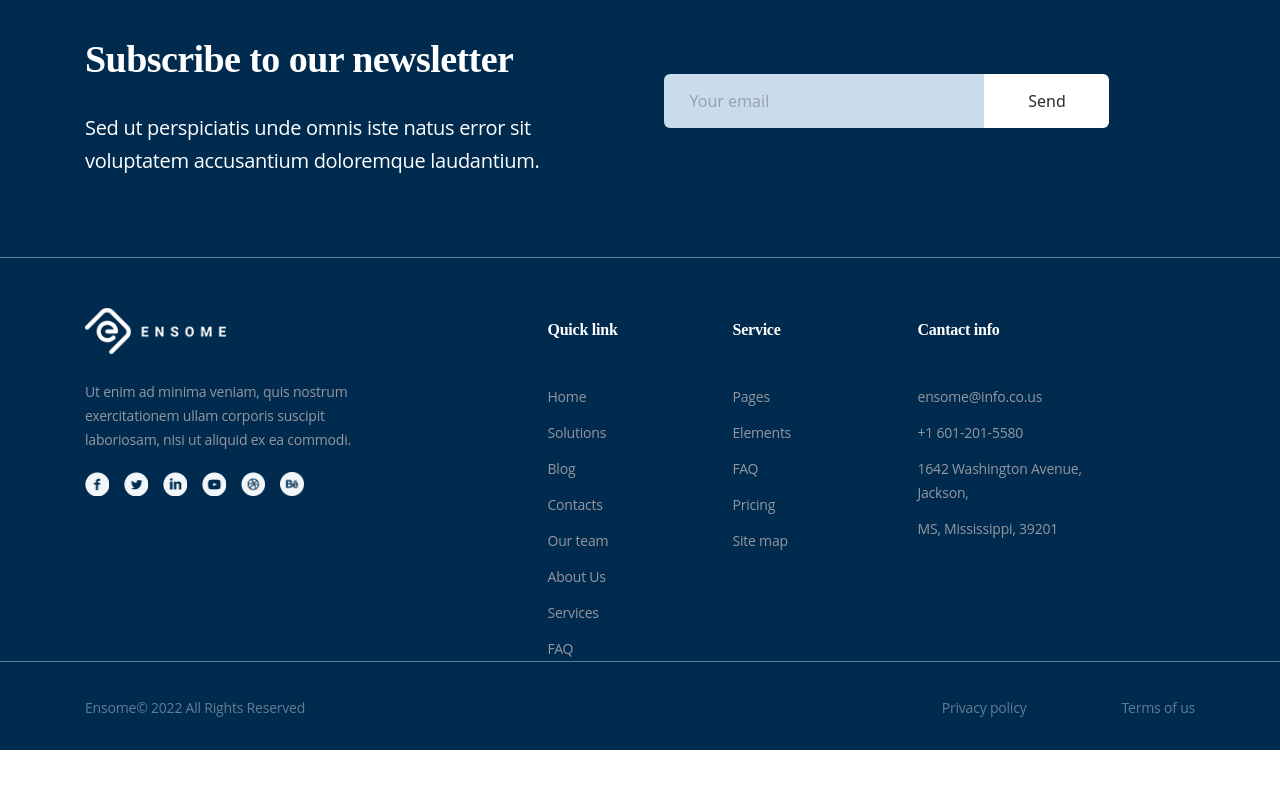
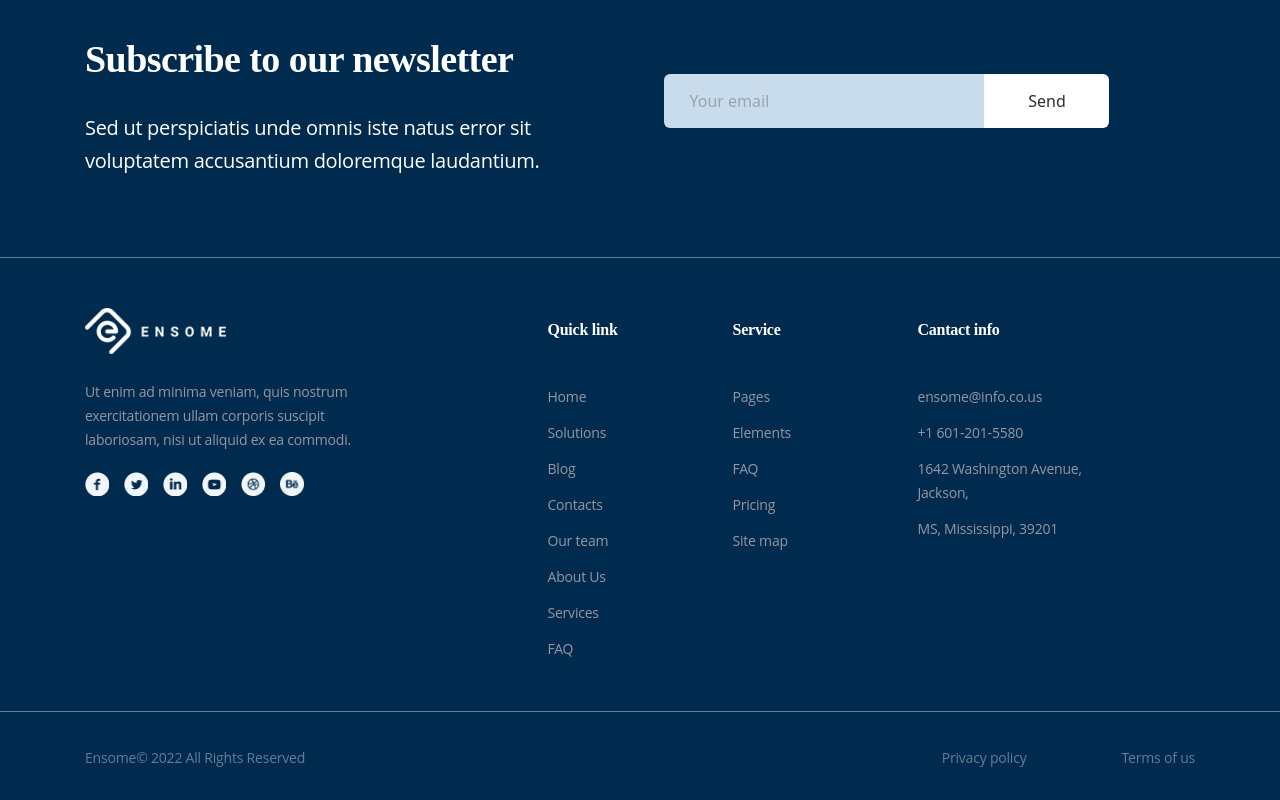
Before and after one commit to Sergiu333/website, a Next.js app: page / in a window 1280 px wide. Shown: the part 5941-6741 px from the top of the page. Before the commit the page ends 6691 px from the top, so only its background shows below. Built offline with nearby package versions, Linux system fonts and the light colour scheme.

Commit message:
feat : edited footer component

```diff
--- a/components/footer/index.tsx
+++ b/components/footer/index.tsx
@@ -186,9 +186,8 @@ const Footer = () => {
                         </div>
                     );
                 })}
-
             </div>
-            <hr className="text-[#607D94]"/>
+            <hr className="text-[#607D94] mt-[50px]"/>
             <div className="container mx-auto w-[1110px] flex flex-row justify-between mt-[34px] pb-[30px]">
                 <div className="Paragraph_3_Regular text-blue-2">Ensome© 2022 All Rights Reserved</div>
                 <div className="flex flex-row gap-[95px]">
```
